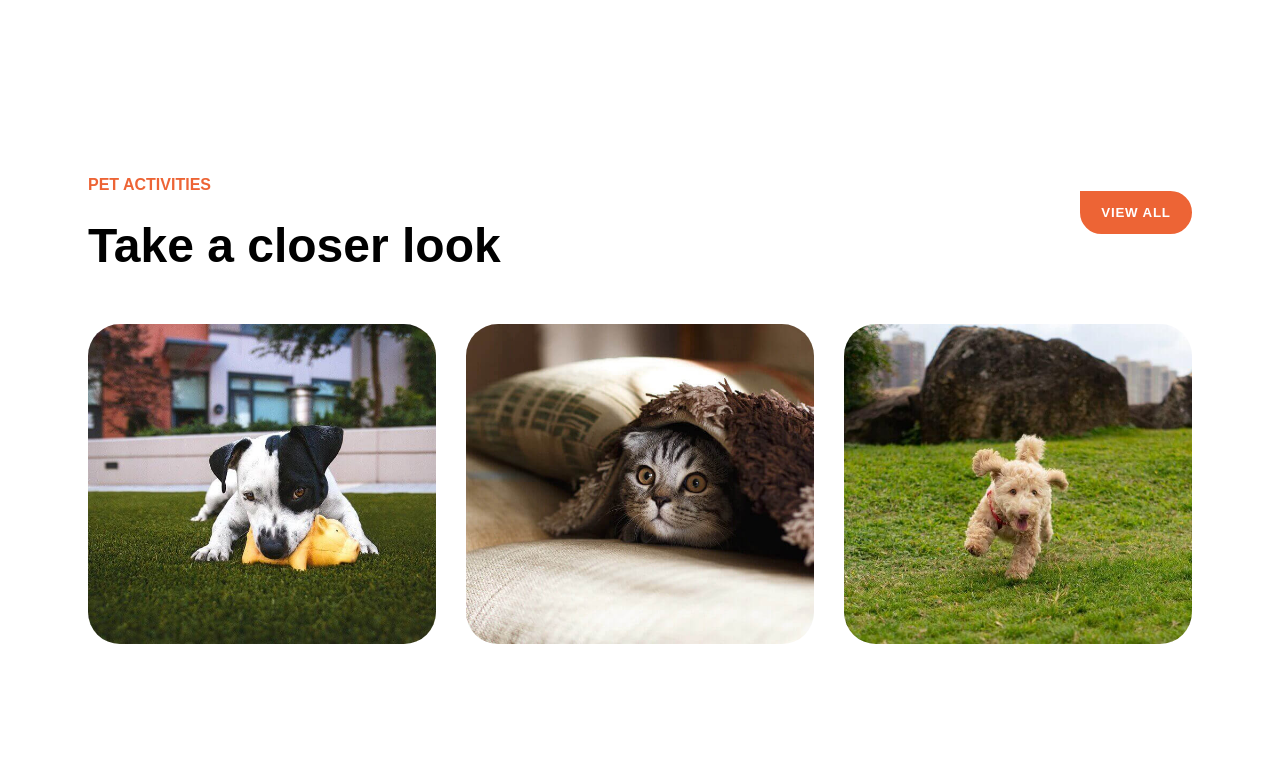
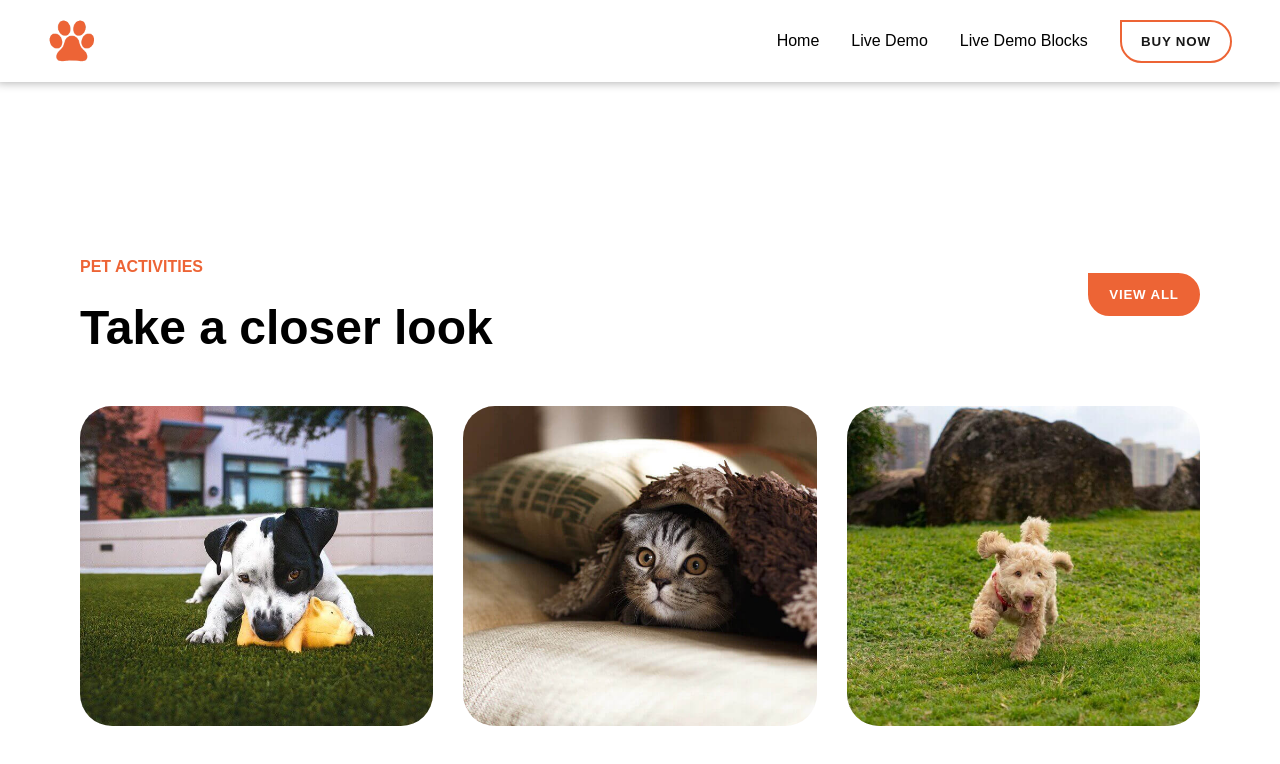
Before and after one commit to IngeHeeringa/202301-w1ch4-inge-heeringa, a website built with Parcel: page src/index.html in a window 1280 px wide. Built offline with nearby package versions, Linux system fonts and the light colour scheme; a small style sheet from the web is missing.

Commit message:
Add logo, navigation and button to header

```diff
--- a/src/css/styles.css
+++ b/src/css/styles.css
@@ -5,7 +5,7 @@
   --color-primary: #181818;
   --color-accent: #ed6435;
   --font-primary: "Nunito", sans-serif;
-  --padding-section: 0 5.5rem;
+  --padding-section: 0 5rem;
 }
 
 *,
@@ -33,19 +33,6 @@ main {
   gap: 3.188rem;
 }
 
-header {
-  display: flex;
-  justify-content: space-between;
-}
-
-.photo-description__title {
-  margin: 0;
-}
-
-.photo-description__category {
-  text-transform: uppercase;
-}
-
 .button {
   text-transform: uppercase;
   border-radius: 0 2rem 2rem 2rem;
@@ -59,6 +46,58 @@ header {
   letter-spacing: 0.05rem;
   cursor: pointer;
   transition: 0.2s;
+}
+
+.main-header {
+  display: flex;
+  justify-content: flex-end;
+  position: fixed;
+  width: 100vw;
+  align-items: center;
+  gap: 2rem;
+  padding: 1rem 3rem;
+  position: relative;
+  box-shadow: 0px -2px 9px 3px rgba(179, 179, 179, 1);
+}
+
+.main-header__logo {
+  height: 3rem;
+  width: fit-content;
+  position: absolute;
+  left: 3rem;
+}
+
+.main-header__button {
+  background-color: transparent;
+  color: var(--color-primary);
+  border: 2px solid var(--color-accent);
+}
+
+.main-header__button:hover {
+  background-color: var(--color-accent);
+  color: #fff;
+  border: 2px solid var(--color-accent);
+}
+
+.navigation-bar ul {
+  display: flex;
+  list-style-type: none;
+  padding: 0;
+  gap: 2rem;
+}
+
+.navigation-bar__link a,
+a:visited {
+  color: inherit;
+  text-decoration: none;
+}
+
+.photo-description__title {
+  margin: 0;
+}
+
+.photo-description__category {
+  text-transform: uppercase;
 }
 
 .activities-info {
--- a/src/index.html
+++ b/src/index.html
@@ -11,6 +11,17 @@
 </head>
 
 <body>
+  <header class="main-header">
+    <img class="main-header__logo" src="img/logo2.png" alt="Logo of an orange pet paw" width="150px" height="150px">
+    <nav class="main-header-navigation navigation-bar">
+      <ul>
+        <li class="navigation-bar__link"><a href="home">Home</a></li>
+        <li class="navigation-bar__link"><a href="live-demo">Live Demo</a></li>
+        <li class="navigation-bar__link"><a href="live-demo-blocks">Live Demo Blocks</a></li>
+      </ul>
+    </nav>
+    <button class="main-header__button button">Buy now</button>
+  </header>
   <main>
     <section class="activities-info">
       <div class="activities-info__title-container title-container">
```
